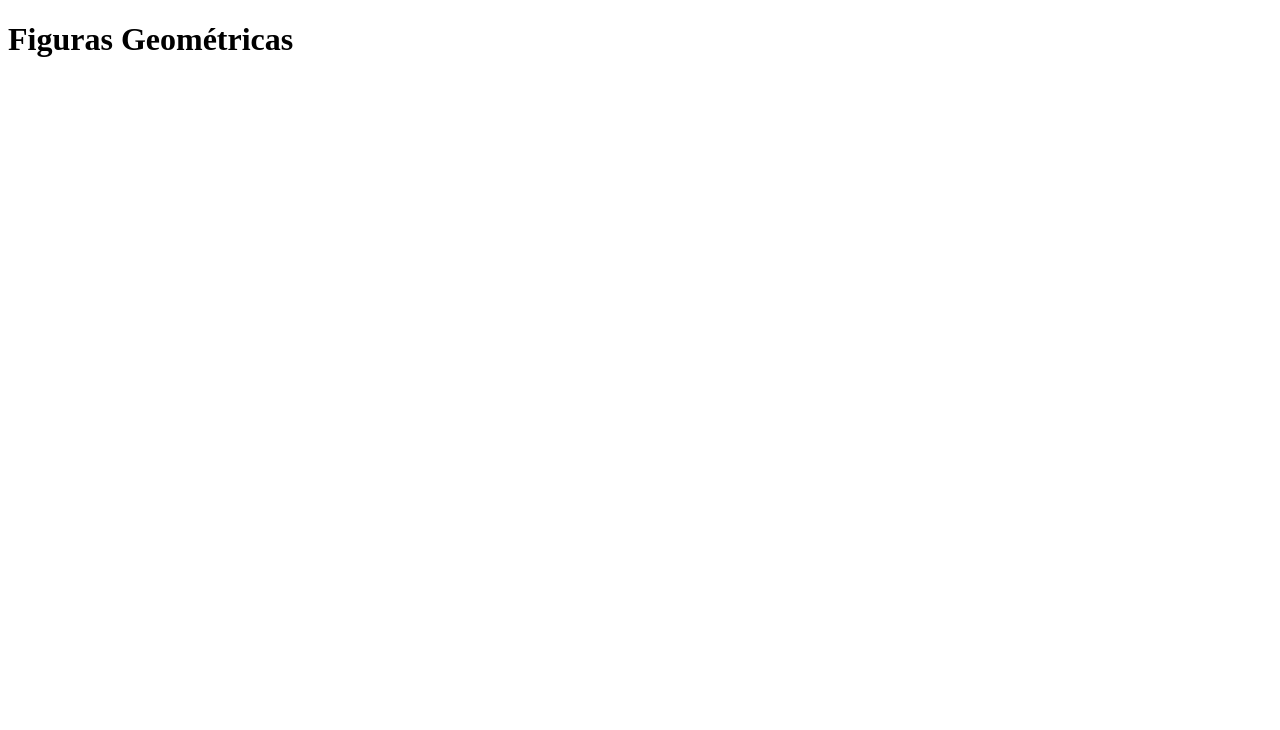
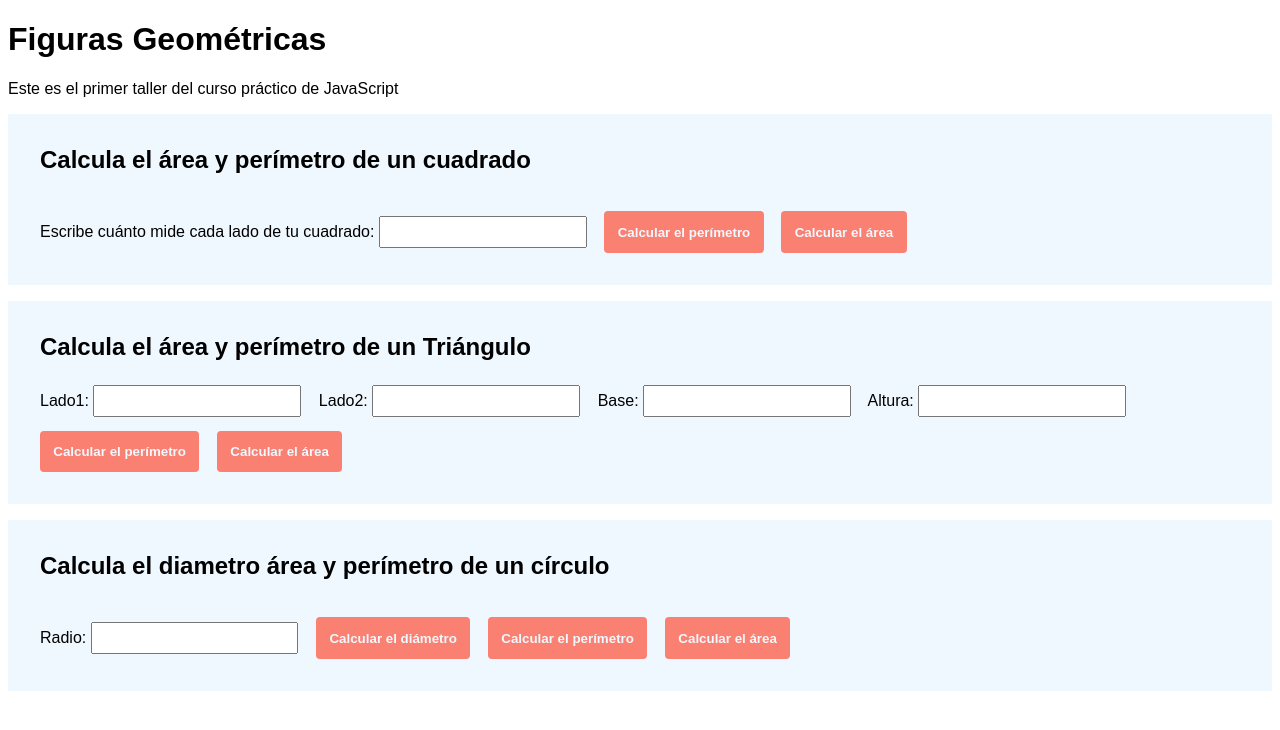
Before and after one commit to tibecvp/platzi-curso-practico-javasccript, a plain HTML site: page figuras.html in a window 1280 px wide. Drawn offline with Linux system fonts and the light colour scheme.

Commit message:
Se agrega el html y se integra con el archivo JavaScript para que el usuario pueda interactuar desde una interfaz en la web.

```diff
--- a/figuras.html
+++ b/figuras.html
@@ -5,9 +5,114 @@
     <meta http-equiv="X-UA-Compatible" content="IE=edge">
     <meta name="viewport" content="width=device-width, initial-scale=1.0">
     <title>Figura Geométricas | Curso Práctico de JavaScript</title>
+    <style>
+        body {
+            font-family: Arial, Helvetica, sans-serif;
+        }
+
+        section {
+            padding: 2em;
+            /* border: 1px solid salmon; */
+            background-color: aliceblue;
+            margin-top: 1em;
+            display: grid;
+            align-content: center;
+        }
+
+        section h2 {
+            margin: 0 0 1em 0;
+        }
+
+        button {
+            border: 0;
+            background-color: salmon;
+            color: aliceblue;
+            font-weight: bolder;
+            padding: 1em;
+            border-radius: 0.3em;
+            margin: 1em 1em 0 0;
+        }
+
+        input {
+            color: darkslategray;
+            padding: 0.5em 1em;
+            margin-right: 1em;
+        }
+    </style>
 </head>
 <body>
-    <h1>Figuras Geométricas</h1>
+    <header>
+        <h1>Figuras Geométricas</h1>
+        <p>Este es el primer taller del curso práctico de JavaScript</p>
+    </header>
+
+    <section>
+        <h2>Calcula el área y perímetro de un cuadrado</h2>
+        <form action="">
+            <label for="InputCuadrado">
+                Escribe cuánto mide cada lado de tu cuadrado:
+            </label>
+            <input id="InputCuadrado" type="number"/>
+            <button type="button" onclick="calcularPerimetroCuadrado()">
+                Calcular el perímetro
+            </button>
+            <button type="button" onclick="calcularAreaCuadrado()">
+                Calcular el área
+            </button>
+        </form>
+    </section>
+
+    <section>
+        <h2>Calcula el área y perímetro de un Triángulo</h2>
+        <form action="">
+            <label for="InputLado1Triangulo">
+                Lado1:
+            </label>
+            <input id="InputLado1Triangulo" type="number"/>
+
+            <label for="InputLado2Triangulo">
+                Lado2:
+            </label>
+            <input id="InputLado2Triangulo" type="number"/>
+
+            <label for="InputBaseTriangulo">
+                Base:
+            </label>
+            <input id="InputBaseTriangulo" type="number"/>
+
+            <label for="InputAlturaTriangulo">
+                Altura:
+            </label>
+            <input id="InputAlturaTriangulo" type="number"/>
+
+            <button type="button" onclick="calcularPerimetroTriangulo()">
+                Calcular el perímetro
+            </button>
+            <button type="button" onclick="calcularAreaTriangulo()">
+                Calcular el área
+            </button>
+        </form>
+    </section>
+
+    <section>
+        <h2>Calcula el diametro área y perímetro de un círculo</h2>
+        <form action="">
+            <label for="InputCirculo">
+                Radio:
+            </label>
+            <input id="InputCirculo" type="number"/>
+
+            <button type="button" onclick="calcularDiametroCirculo()">
+                Calcular el diámetro
+            </button>
+            <button type="button" onclick="calcularPerimetroCirculo()">
+                Calcular el perímetro
+            </button>
+            <button type="button" onclick="calcularAreaCirculo()">
+                Calcular el área
+            </button>
+        </form>
+    </section>
 
     <script src="./figuras.js"></script>
 </body>
--- a/figuras.js
+++ b/figuras.js
@@ -13,11 +13,11 @@ console.groupEnd();
 // Código del triángulo
 console.group("Triángulos");
 
-function perimetroTriangulo (lado1, lado2, base) {
+function perimetroTriangulo(lado1, lado2, base) {
     return lado1 + lado2 + base;
 }
 
-function areaTriangulo (base, altura) {
+function areaTriangulo(base, altura) {
     return (base * altura) / 2;
 }
 
@@ -48,3 +48,73 @@ function areaCirculo(radio) {
 }
 
 console.groupEnd();
+
+// Aqui interactuamos con el HTML
+// Funciones para el Cuadrado
+function calcularPerimetroCuadrado() {
+    const input = document.getElementById("InputCuadrado");
+    const value = input.value;
+    const perimetro = perimetroCuadrado(value);
+    alert(perimetro);
+}
+
+function calcularAreaCuadrado() {
+    const input = document.getElementById("InputCuadrado");
+    const value = input.value;
+    const area = areaCuadrado(value);
+    alert(area);
+}
+
+// Funciones para el Triángulo
+var ladoT1 = undefined;
+var ladoT2 = undefined;
+var baseT = undefined;
+var alturaT = undefined;
+
+function inicializarValoresTriangulo() {
+    const lado1 = document.getElementById("InputLado1Triangulo");
+    ladoT1 = Number(lado1.value);
+    const lado2 = document.getElementById("InputLado2Triangulo");
+    ladoT2 = Number(lado2.value);
+    const base = document.getElementById("InputBaseTriangulo");
+    baseT = Number(base.value);
+    const altura = document.getElementById("InputAlturaTriangulo");
+    alturaT = Number(altura.value);
+}
+
+function calcularPerimetroTriangulo() {
+    inicializarValoresTriangulo();
+    const perimetro = perimetroTriangulo(ladoT1, ladoT2, baseT);
+    alert(perimetro);
+}
+
+function calcularAreaTriangulo() {
+    inicializarValoresTriangulo();
+    const area = areaTriangulo(baseT, alturaT);
+    alert(area);
+}
+
+// Funciones para el Círculo
+var radioC = undefined;
+
+function getRadio() {
+    radioC = (document.getElementById("InputCirculo")).value;
+}
+
+function calcularDiametroCirculo() {
+    getRadio();
+    const diametro = diametroCirculo(radioC);
+    alert(diametro);
+}
+
+function calcularPerimetroCirculo() {
+    getRadio();
+    const perimetro = perimetroCirculo(radioC);
+    alert(perimetro);
+}
+
+function calcularAreaCirculo() {
+    getRadio();
+    const area = areaCirculo(radioC);
+    alert(area);
+}
```
